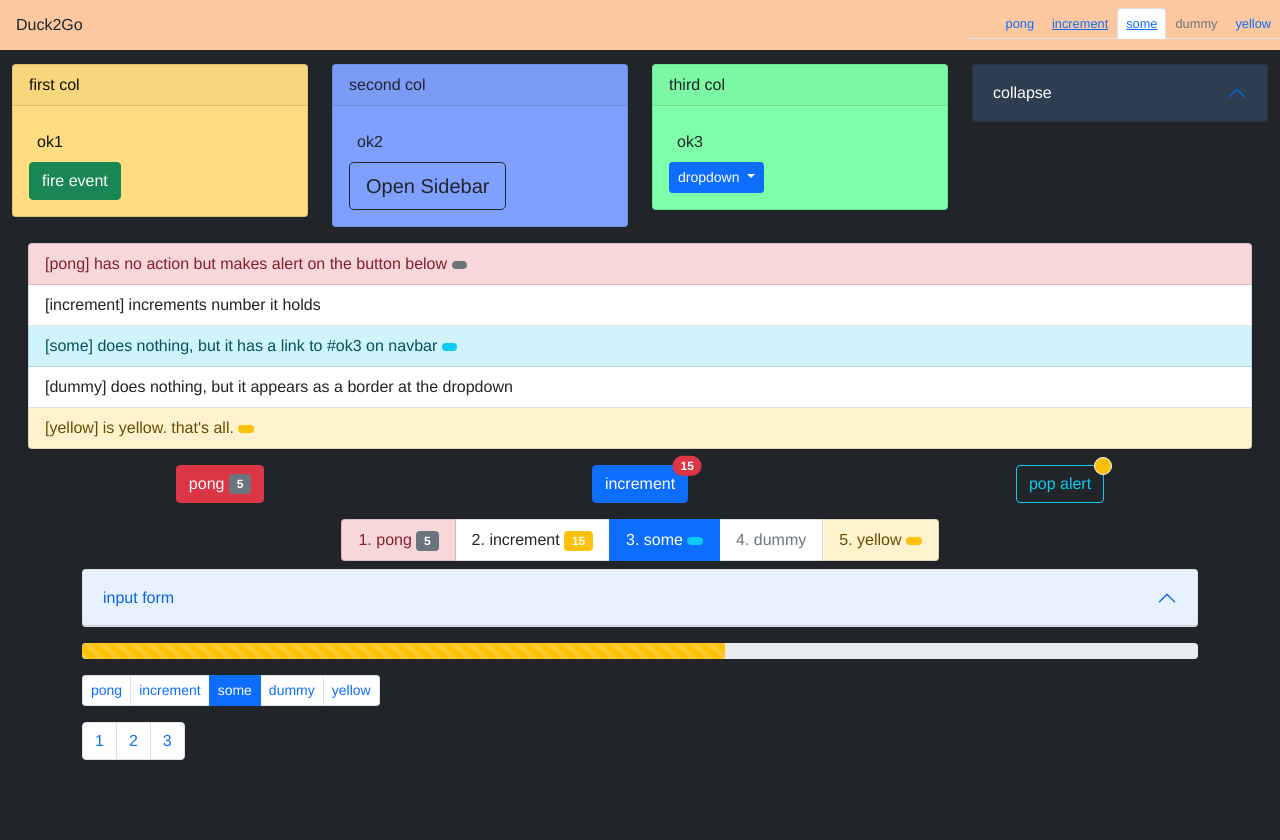
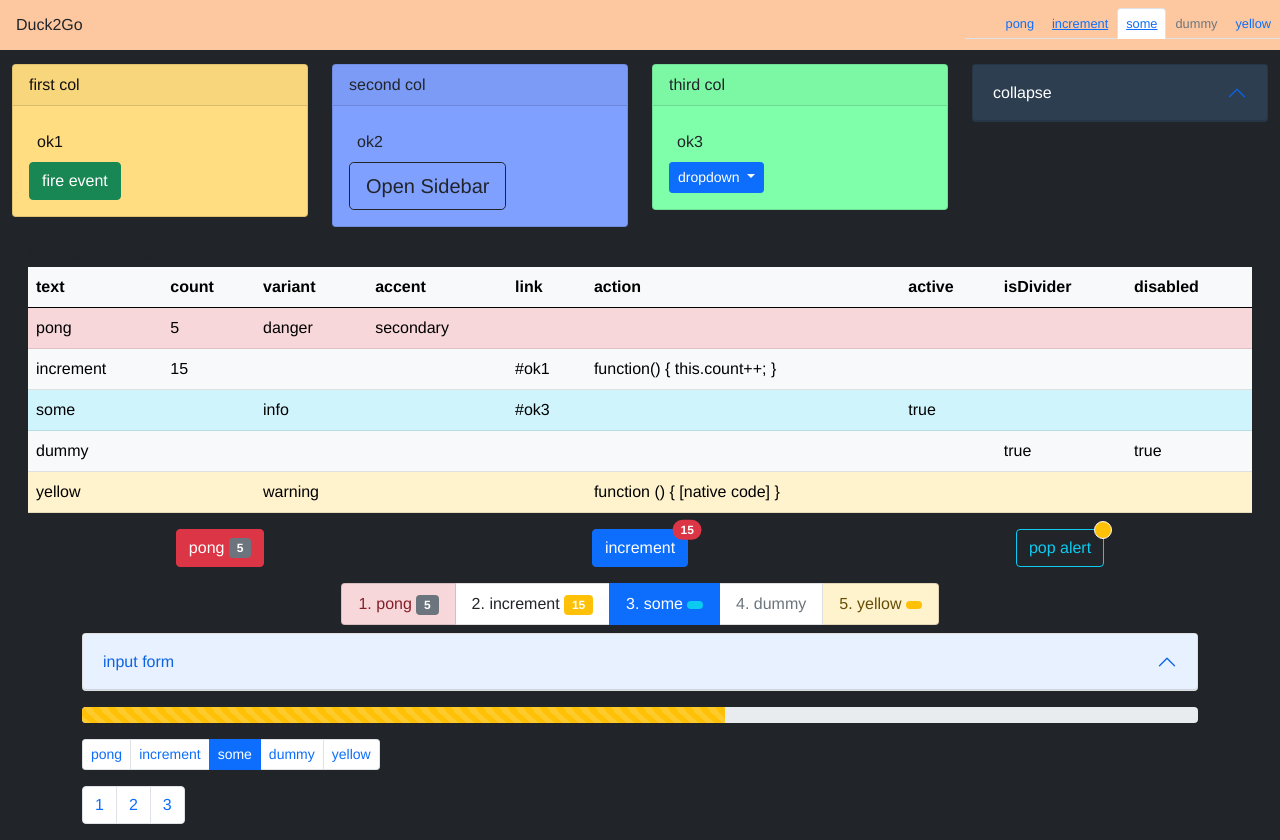
Before and after one commit to g1eng/footstrap-vue2, a Vue app: page / in a window 1280 px wide. Before the commit the page ends 800 px from the top, so only its background shows below. Built offline with nearby package versions, Linux system fonts and the light colour scheme.

Commit message:
implemented FTable

```diff
--- a/FTable.vue
+++ b/FTable.vue
@@ -1,11 +1,91 @@
 <template>
-  <table>
+  <table v-if="list && list.length !== 0" class="table">
+    <thead>
+    <tr>
+      <th
+          v-for="(seq, index) in getListIndex"
+          :key="seq.id"
+          :data-index="index"
+          :class="getTableHeaderClass"
+          scope="col"
+      >
+        {{ seq }}
+      </th>
+    </tr>
+    </thead>
+    <tbody>
+    <tr
+          v-for="(item, rowId) in getNormalizedList"
+          :key="item.id"
+          :data-index="rowId"
+    >
+      <td
+          v-for="(col, colIndex) in getListIndex"
+          :key="col.id"
+          :data-index="colIndex"
+          :class="getTableClass(item)"
+      >
+        <span v-if="item[col]!==undefined">
+          {{ item[col] }}
+        </span>
+        <span v-else></span>
+      </td>
+
+    </tr>
+    </tbody>
   </table>
 </template>
 
 <script>
 export default {
-  name: "FTable"
+  name: "FTable",
+  props: {
+    list: Array,
+    variant: String,
+    accent: String,
+  },
+  methods: {
+    getTableClass(item){
+      return (item && item.variant)? "table-" + item.variant: "table-light"
+    }
+  },
+  computed: {
+    getListIndex(){
+      let indices = []
+      for (let i in this.list) {
+        for (let j in this.list[i]) {
+          if(indices.indexOf(j) === -1)
+            indices.push(j)
+        }
+      }
+      return indices
+    },
+    getTableHeaderClass(){
+      return this.accent? "table-" + this.accent : "table-light"
+    },
+    getNormalizedList(){
+      // let tmpList = []
+      // this.list.forEach((e)=>{
+      //   tmpList.push(e)
+      // })
+      // this.getListIndex.forEach((e)=>{
+      //   for (let i in tmpList){
+      //     // set blank string to undefined field
+      //     if(tmpList[i][e]===undefined)
+      //       tmpList[i][e] = " "
+      //   }
+      // })
+      // let newList = []
+      // for (let i in tmpList) {
+      //   let tmpItem = {}
+      //   this.getListIndex.forEach((e)=>{
+      //     tmpItem[e] = tmpList[i][e]
+      //   })
+      //   newList.push(tmpItem)
+      // }
+      return this.list
+    }
+  }
 }
 </script>
 
--- a/demo/Demo.vue
+++ b/demo/Demo.vue
@@ -6,8 +6,12 @@
     </FNavBar>
 
     <!--sidebar (offcanvas)-->
-    <FOffCanvas title="offcanvas demo" placement="end">
-      This is so called "Offcanvas" on Bootstrap 5.x
+    <FOffCanvas title="offcanvas demo" placement="end" variant="dark">
+      <!--vertical list documentation-->
+      <div class="my-2">
+        description about the demo object list
+      </div>
+      <FListGroup :list="getDocumentation" />
     </FOffCanvas>
 
     <!-- contents container -->
@@ -46,9 +50,10 @@
         </FCol>
       </FRow>
 
-      <!--vertical list documentation-->
+      <!--demo object list dumping-->
       <div class="mt-3 px-3">
-        <FListGroup :list="getDocumentation" />
+        sample data table
+        <FTable :list="list" />
       </div>
 
       <!-- button and button group -->
@@ -126,6 +131,7 @@ import FNavTab from "../FNavTab";
 import FCheckbox from "../FCheckbox";
 import FInput from "../FInput";
 import FPagination from "../FPagination";
+import FTable from "../FTable";
 export default {
   name: "Demo",
   data: function(){
@@ -138,7 +144,7 @@ export default {
         {text: "yellow", variant: "warning", action: this.alertBang},
       ],
       documentation : {
-        pong: "has no action but makes alert on the button below",
+        pong: "has no action but makes JavaScript alert on the button below",
         increment: "increments number it holds",
         some: "does nothing, but it has a link to #ok3 on navbar",
         dummy: "does nothing, but it appears as a border at the dropdown",
@@ -183,6 +189,7 @@ export default {
     }
   },
   components: {
+    FTable,
     FPagination,
     FInput,
     FCheckbox,
```
